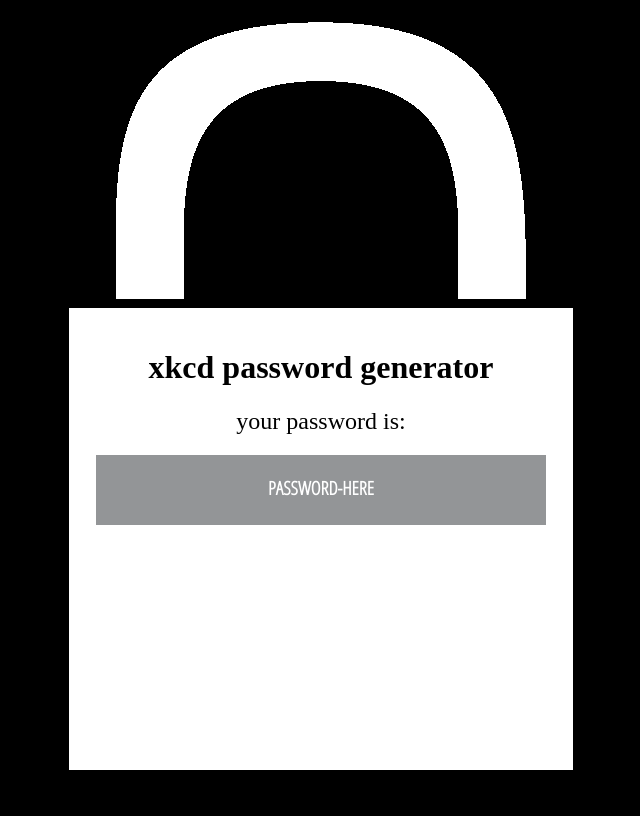
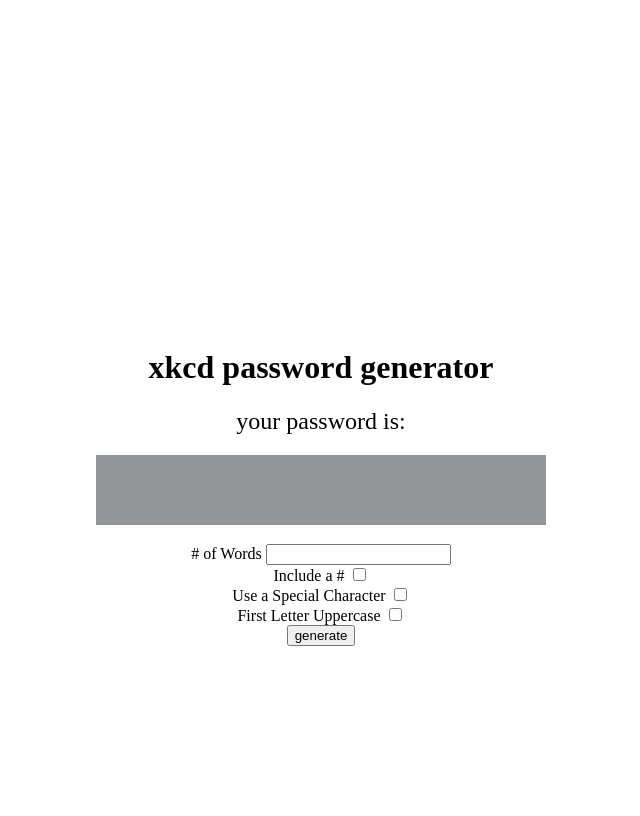
Before and after one commit to mikehelly/p2, a PHP site: page / in a window 1280 px wide. Shown: the whole page, without its empty margins (319-959 px from the left). Run offline with PHP 8.4, Linux system fonts and the light colour scheme; data that the repository does not hold is empty; some web fonts are replaced.

Commit message:
added index.php with form and button included

```diff
--- a/index.php
+++ b/index.php
@@ -20,17 +20,32 @@
 
 </head>
 
-<body class="blackbg">
+<body>
 
     <div class="lock">
 
     <div class="content">
 
-        <h1>xkcd password generator</h1>
+        <h1 class="white">xkcd password generator</h1>
 
         <h2>your password is:<h2>
 
-            <h3 class="passwordbox password">PASSWORD-HERE</h3>
+        <h3 class="passwordbox password"><?php echo $random; ?></h3>
+
+        <form method='POST' action='index.php'>
+
+            <label for="numberofwords"># of Words</label>
+            <input type="text" name="numberofwords" id="number_of_words"><br>
+            <label for="include_a_number">Include a #</label>
+            <input type="checkbox" name="include_a_number"><br>
+            <label for="special_character">Use a Special Character</label>
+            <input type="checkbox" name="special_character"><br>
+            <label for="uppercase">First Letter Uppercase</label>
+            <input type="checkbox" name="uppercase"><br>
+
+            <input type="submit" class="button" value="generate">
+
+        </form>
 
     </div>
 
```
